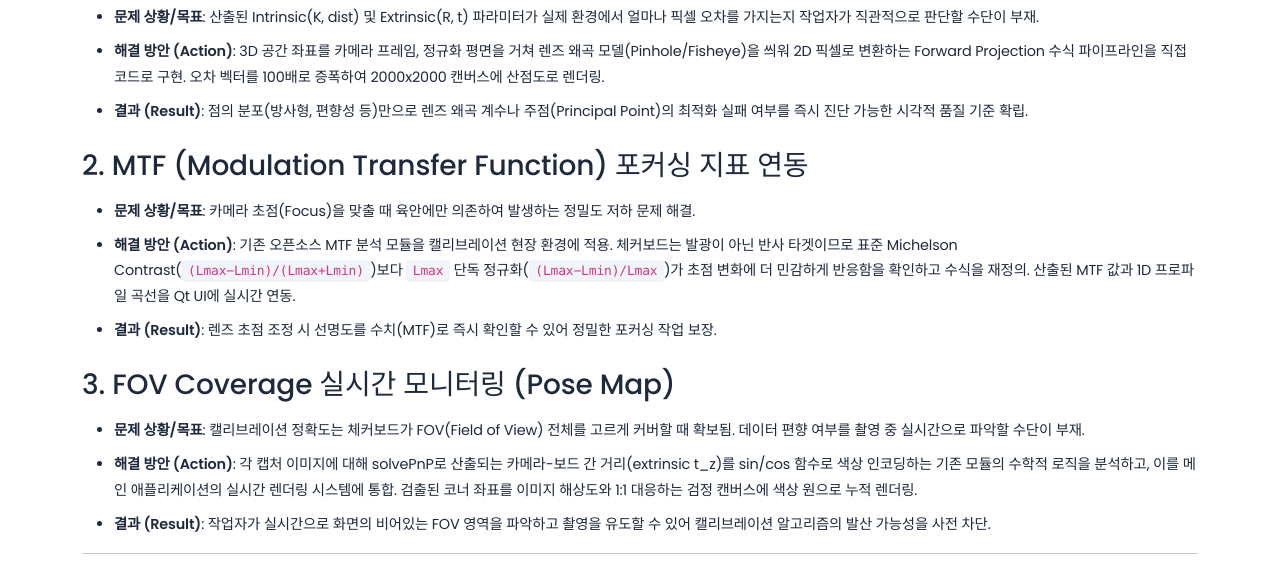
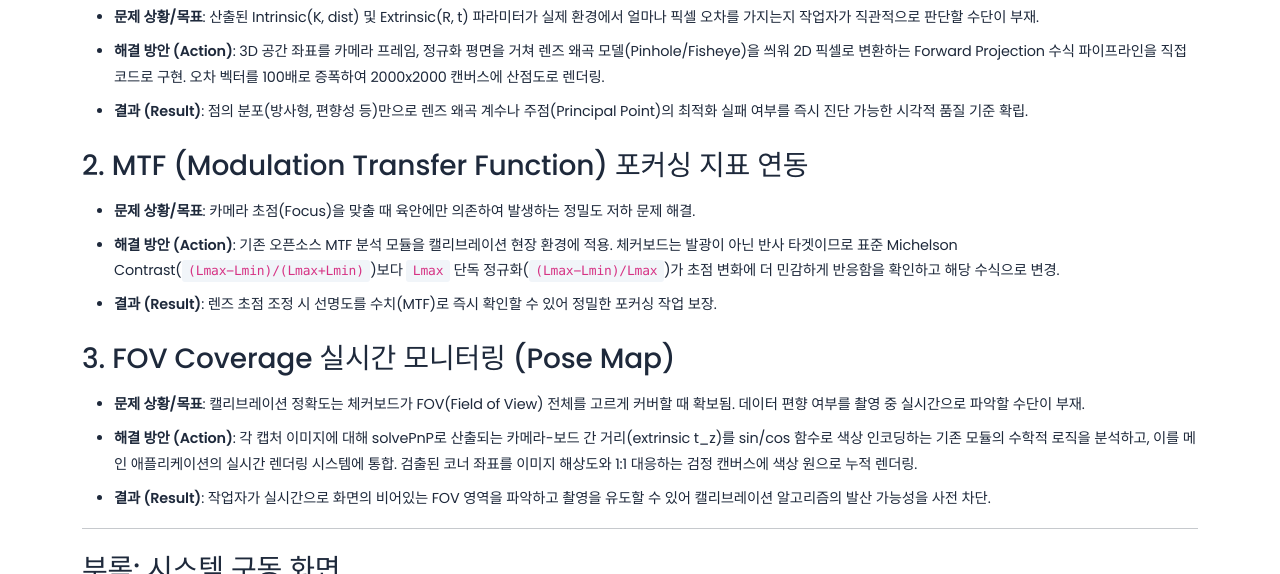
Before and after one commit to jinwoo-Sync/jinwoo-Sync.github.io, a Jekyll site: the page built from _projects/intrinsic_tool.md, in a window 1280 px wide and 900 px high, scrolled down 877 px, cut to the strip 0-574 px from the top of the window. Built offline with Jekyll 4.4.1, drawn with Linux system fonts in a browser that asks for light colours.

Commit message:
인트린직 툴 수정

```diff
--- a/_projects/intrinsic_tool.md
+++ b/_projects/intrinsic_tool.md
@@ -28,7 +28,7 @@ order: 4
 
 ### 2. MTF (Modulation Transfer Function) 포커싱 지표 연동
 - **문제 상황/목표**: 카메라 초점(Focus)을 맞출 때 육안에만 의존하여 발생하는 정밀도 저하 문제 해결.
-- **해결 방안 (Action)**: 기존 오픈소스 MTF 분석 모듈을 캘리브레이션 현장 환경에 적용. 체커보드는 발광이 아닌 반사 타겟이므로 표준 Michelson Contrast(`(Lmax−Lmin)/(Lmax+Lmin)`)보다 `Lmax` 단독 정규화(`(Lmax−Lmin)/Lmax`)가 초점 변화에 더 민감하게 반응함을 확인하고 수식을 재정의. 산출된 MTF 값과 1D 프로파일 곡선을 Qt UI에 실시간 연동.
+- **해결 방안 (Action)**: 기존 오픈소스 MTF 분석 모듈을 캘리브레이션 현장 환경에 적용. 체커보드는 발광이 아닌 반사 타겟이므로 표준 Michelson Contrast(`(Lmax−Lmin)/(Lmax+Lmin)`)보다 `Lmax` 단독 정규화(`(Lmax−Lmin)/Lmax`)가 초점 변화에 더 민감하게 반응함을 확인하고 해당 수식으로 변경.
 - **결과 (Result)**: 렌즈 초점 조정 시 선명도를 수치(MTF)로 즉시 확인할 수 있어 정밀한 포커싱 작업 보장.
 
 ### 3. FOV Coverage 실시간 모니터링 (Pose Map)
```
